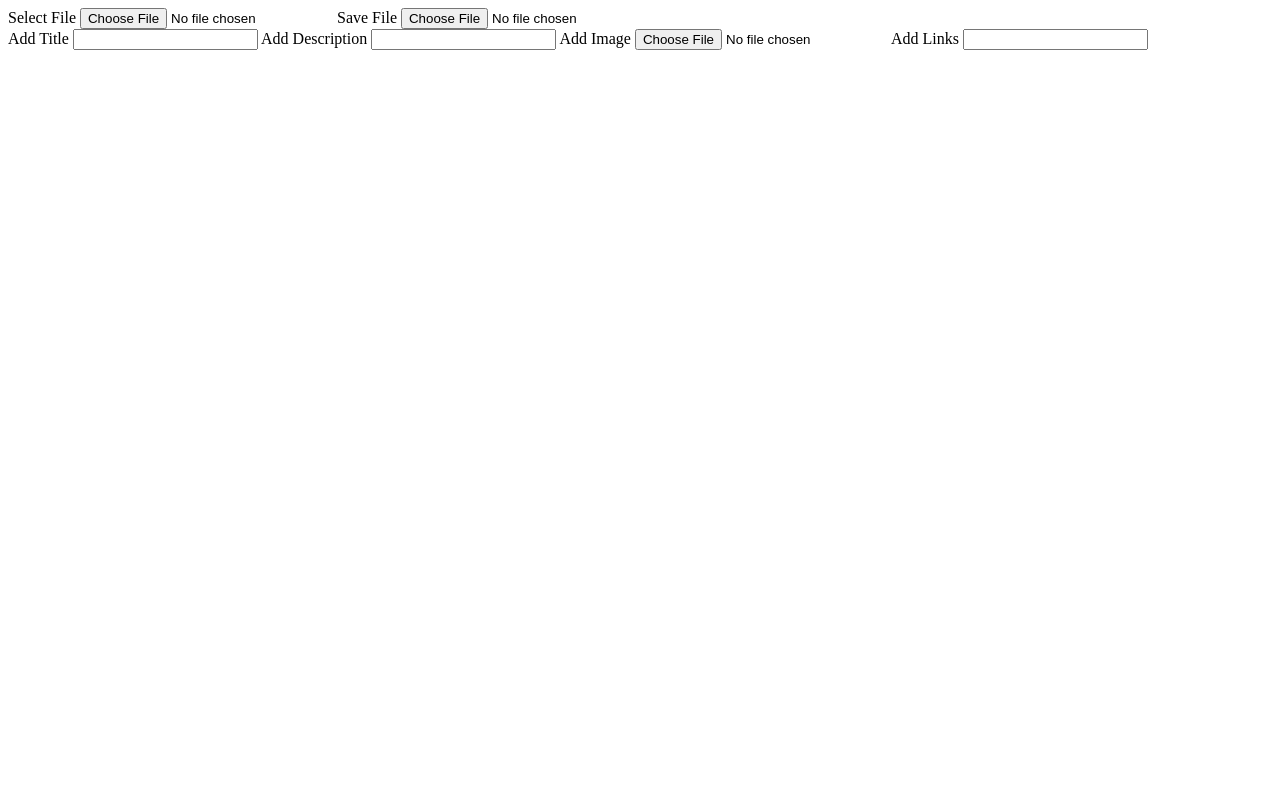
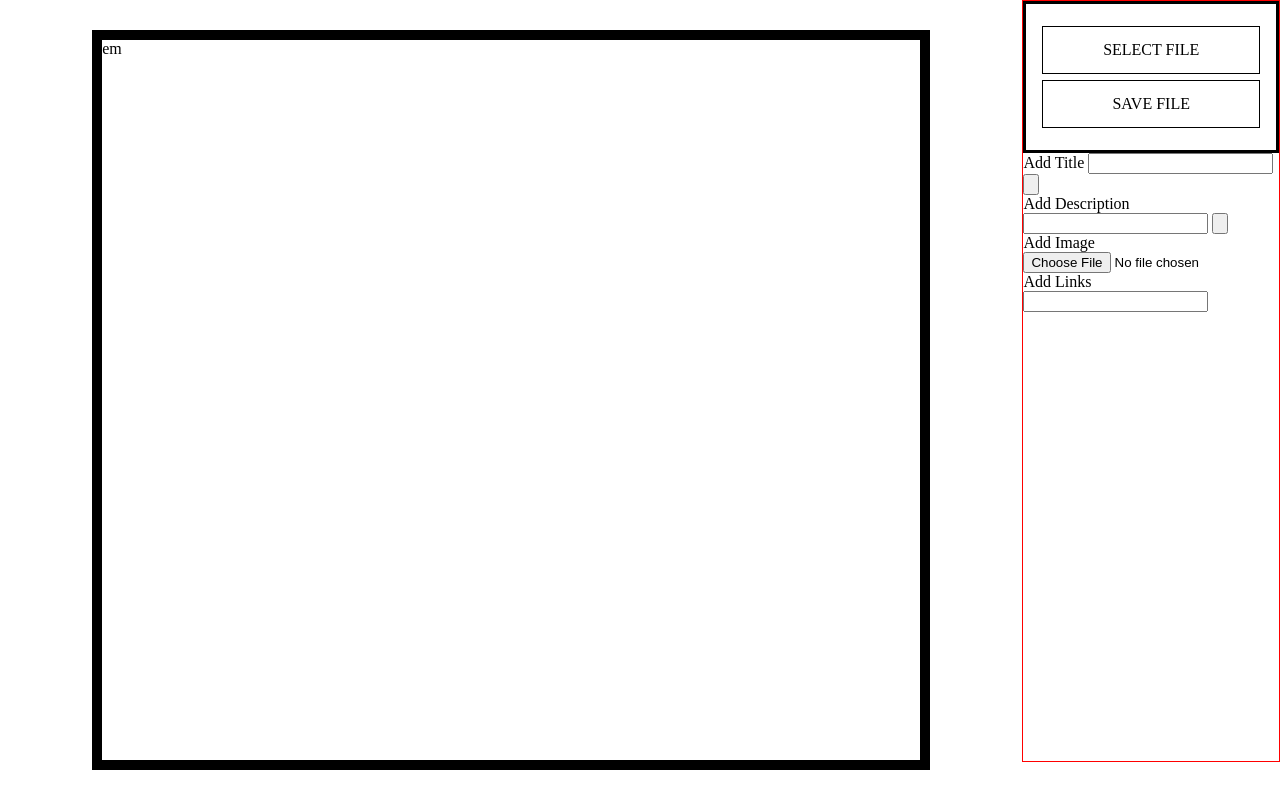
Before and after one commit to DustyCs/PostMaker, a PHP site: page / in a window 1280 px wide. Run offline with PHP 8.4, Linux system fonts and the light colour scheme; some libraries are stand-ins or nearby versions.

Commit message:
Added some designs and fixed the layout

```diff
--- a/index.php
+++ b/index.php
@@ -3,36 +3,52 @@
 <head>
     <meta charset="UTF-8">
     <meta name="viewport" content="width=device-width, initial-scale=1.0">
+    <link rel="stylesheet" href="/static/css/master.css">
     <script src="https://ajax.googleapis.com/ajax/libs/jquery/2.1.1/jquery.min.js"></script>
     <script src="/static/js/jquery-3.7.1.min.js"></script>
+    <script src="/static/js/siteEffects.js"></script>
     <title>Document</title>
 </head>
 <body>
-   <div class="previewer">
-        <div class="main-preview">
-
+    <div class="container">
+        <div class="main-previewer">
+            <div class="preview">
+                em
             </div>
         </div>
         <div class="interface">
             <div class="file-interface">
-        <form action="">
-            <label for="open-file">Select File</label>
-            <input type="file" name="" id="">
-            <label for="save-file">Save File</label>
-            <input type="file" name="" id="">
+                <form action="" class="file-form">
+                    <div class="file-selection file-input">
+                        <label for="select-file" id="select-input">SELECT FILE</label>
+                        <input type="file" id="select-file">
+                    </div>
+                    <div class="file-saver file-input">
+                        SAVE FILE
+                    </div>
                 </form>
             </div>
             <div class="main-interface">
                 <div class="interface-forms">
-            <form action="">
+                    <form action="" class="main-form">
+                        <div class="title">
                             <label for="title">Add Title</label>
-                <input type="text" name="" id="">
+                            <input type="text" name="" id="title">
+                            <input type="submit" value="">
+                        </div>
+                        <div class="description">
                             <label for="description">Add Description</label>
-                <input type="text" name="" id="">
+                            <input type="text" name="" id="description">
+                            <input type="submit" value="">
+                        </div>
+                        <div class="image">
                             <label for="image">Add Image</label>
-                <input type="file" name="" id="">
+                            <input type="file" name="" id="image">
+                        </div>
+                        <div class="links">
                             <label for="links">Add Links</label>
-                <input type="text" name="" id="">
+                            <input type="text" name="" id="links">
+                        </div>
                     </form>
                 </div>
                 <div class="file-backup">
@@ -40,5 +56,6 @@
                 </div>
             </div>
         </div>
+    </div>
 </body>
 </html>
--- /dev/null
+++ b/static/css/master.css
@@ -0,0 +1,76 @@
+body {
+    margin: 0;
+    padding: 0;
+}
+
+.container{
+    display: flex;
+}
+
+/* Preview */
+
+.main-previewer{
+    width: 80%;
+    height: 100vh;
+    display: flex;
+    align-items: center;
+    justify-content: center;
+}
+
+.preview{
+    border: 10px solid black;
+    width: 80%;
+    height: 90%;
+}
+
+/* Interface */
+
+.interface{
+    width: 20%;
+    height: 95vh;
+    border: 1px red solid;
+}
+
+/* File */
+
+.file-interface{
+    height: 15%;
+    border: 3px solid black;
+    padding: 1rem;
+}
+
+.file-form {
+    display: flex;
+    flex-direction: column;
+    height: 100%;
+    justify-content: space-evenly;
+}
+
+.file-input {
+    border: 1px solid black;
+    height: 40%;
+    display: flex;
+    align-items: center;
+    justify-content: center;
+}
+
+#select-file{
+    display: none;
+}
+
+#select-input{
+    padding: 1rem 3rem;
+    /* background-color: orange; */
+}
+
+/* Main */
+
+.main-interface{
+    display: flex;
+    flex-direction: column;
+}
+
+.interface-form .main-form{
+    display: flex;
+    flex-direction: column;
+}
--- /dev/null
+++ b/static/js/siteEffects.js
@@ -0,0 +1,6 @@
+$(document).ready(function(){
+    $("#select-file").change(function(){
+        var file = this.files[0];
+        console.log(file);
+    })
+});
```
Lines whose indentation alone changed are shown as unchanged.
